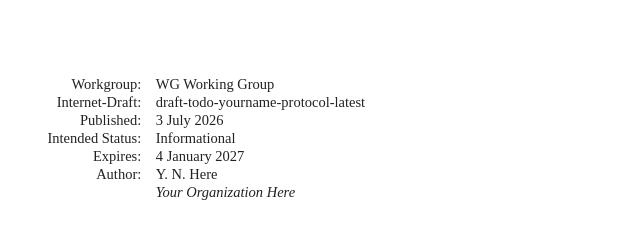
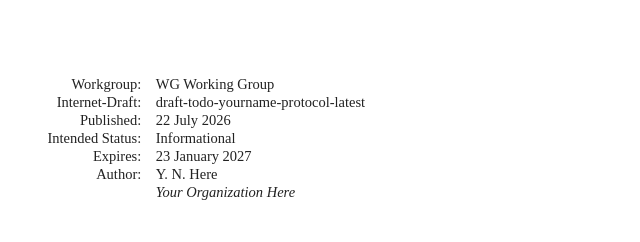
Before and after one commit to queenjustice1990-web/automatic-octo-spoon, a plain HTML site: page draft-todo-yourname-protocol.html in a window 1280 px wide. Shown: the top 242 px of the page, 92-732 px from the left. Drawn offline with Linux system fonts and the light colour scheme; a web font is replaced by a local one.

Commit message:
Script updating gh-pages from 0d9f7bb. [ci skip]

```diff
--- a/draft-todo-yourname-protocol.html
+++ b/draft-todo-yourname-protocol.html
@@ -23,11 +23,11 @@
     Jinja2 3.1.6
     lxml 6.1.1
     natsort 8.4.0
-    platformdirs 4.10.0
+    platformdirs 4.10.1
     pycountry 24.6.1
     PyYAML 6.0.3
     requests 2.33.1
-    wcwidth 0.8.1
+    wcwidth 0.8.2
 -->
 <link href="draft-todo-yourname-protocol.xml" rel="alternate" type="application/rfc+xml">
 <link href="#copyright" rel="license">
@@ -1050,7 +1050,7 @@ svg {
 </tr></thead>
 <tfoot><tr>
 <td class="left">Here</td>
-<td class="center">Expires 4 January 2027</td>
+<td class="center">Expires 23 January 2027</td>
 <td class="right">[Page]</td>
 </tr></tfoot>
 </table>
@@ -1063,12 +1063,12 @@ svg {
 <dd class="internet-draft">draft-todo-yourname-protocol-latest</dd>
 <dt class="label-published">Published:</dt>
 <dd class="published">
-<time datetime="2026-07-03" class="published">3 July 2026</time>
+<time datetime="2026-07-22" class="published">22 July 2026</time>
     </dd>
 <dt class="label-intended-status">Intended Status:</dt>
 <dd class="intended-status">Informational</dd>
 <dt class="label-expires">Expires:</dt>
-<dd class="expires"><time datetime="2027-01-04">4 January 2027</time></dd>
+<dd class="expires"><time datetime="2027-01-23">23 January 2027</time></dd>
 <dt class="label-authors">Author:</dt>
 <dd class="authors">
 <div class="author">
@@ -1117,7 +1117,7 @@ svg {
         time. It is inappropriate to use Internet-Drafts as reference
         material or to cite them other than as "work in progress."<a href="#section-boilerplate.1-3" class="pilcrow">¶</a></p>
 <p id="section-boilerplate.1-4">
-        This Internet-Draft will expire on 4 January 2027.<a href="#section-boilerplate.1-4" class="pilcrow">¶</a></p>
+        This Internet-Draft will expire on 23 January 2027.<a href="#section-boilerplate.1-4" class="pilcrow">¶</a></p>
 </section>
 </div>
 <div id="copyright">
```
Also changed, not shown: draft-todo-yourname-protocol.txt.
